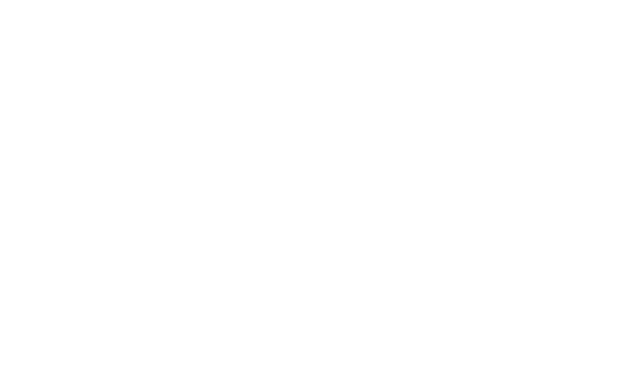
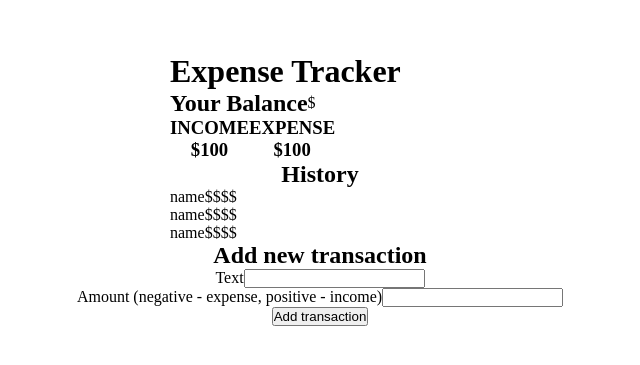
Before and after one commit to julschong/expense-tracker, a JavaScript app: page / in a window 1280 px wide. Shown: the part 211-576 px from the top of the page, without its empty margins (320-960 px from the left). Built offline with nearby package versions, Linux system fonts and the light colour scheme; the HTML template or start-up script is replaced by a standard one.

Commit message:
all html elements are added. next is styling

```diff
--- a/src/App.js
+++ b/src/App.js
@@ -1,7 +1,62 @@
 import './App.css';
 
 function App() {
-    return <div className="App"></div>;
+    return (
+        <div className="App">
+            <header className="container flex">
+                <h1>Expense Tracker</h1>
+            </header>
+            <section className="container flex">
+                <h2>Your Balance</h2>
+                <p>$</p>
+            </section>
+            <section className="container showcase flex ">
+                <div>
+                    <h3>INCOME</h3>
+                    <h3>$100</h3>
+                </div>
+                <div>
+                    <h3>EXPENSE</h3>
+                    <h3>$100</h3>
+                </div>
+            </section>
+            <section className="container history">
+                <h2>History</h2>
+                <ul>
+                    <li className="flex">
+                        <p>name</p>
+                        <p>$$$$</p>
+                    </li>
+                    <li className="flex">
+                        <p>name</p>
+                        <p>$$$$</p>
+                    </li>
+                    <li className="flex">
+                        <p>name</p>
+                        <p>$$$$</p>
+                    </li>
+                </ul>
+            </section>
+            <section>
+                <h2>Add new transaction</h2>
+                <form>
+                    <div>
+                        <span>Text</span>
+                        <input type="text"></input>
+                    </div>
+                    <div>
+                        <span>
+                            Amount (negative - expense, positive - income)
+                        </span>
+                        <input type="number"></input>
+                    </div>
+                    <div>
+                        <input type="submit" value="Add transaction"></input>
+                    </div>
+                </form>
+            </section>
+        </div>
+    );
 }
 
 export default App;
--- a/src/index.css
+++ b/src/index.css
@@ -1,14 +1,26 @@
 * {
     box-sizing: border-box;
+    margin: 0;
+    padding: 0;
 }
 
 body {
-    margin: 0;
-    padding: 0;
+    display: flex;
+    flex-direction: column;
+    justify-content: center;
+    height: 100vh;
+    min-height: 100vh;
+    text-align: center;
 }
 
 /* Util */
 .flex {
     display: flex;
-    justify-content: center;
+    justify-content: start;
+    align-items: center;
 }
+
+.container {
+    max-width: 300px;
+    margin: auto;
+}
```
